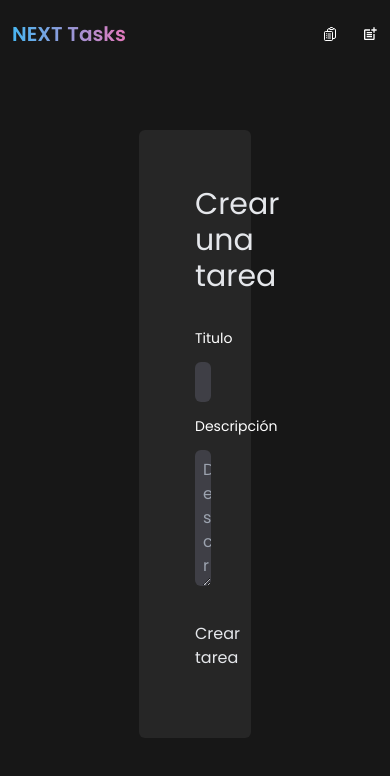
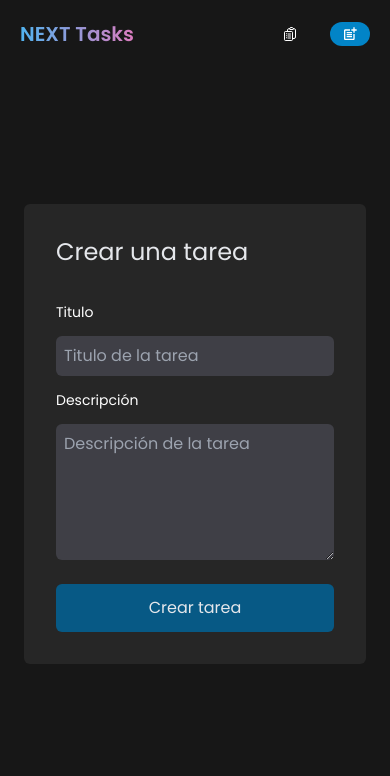
Before and after one commit to alex-arraga/portfolio-next, a Next.js app: page /new in a window 390 px wide. Shown: the top 776 px of the page. Built offline with nearby package versions, Linux system fonts and the light colour scheme.

Commit message:
Upgraded UI interface

```diff
--- a/src/app/new/page.tsx
+++ b/src/app/new/page.tsx
@@ -3,6 +3,8 @@
 import { useEffect } from 'react';
 import { useForm } from 'react-hook-form';
 import { useRouter } from 'next/navigation';
+import { ErrorMessage } from '@/components/ErrorMessage';
+import { Label } from '@/components/Label';
 
 function NewTaskPage({ params }: { params: { id: String } }) {
 
@@ -67,19 +69,20 @@ function NewTaskPage({ params }: { params: { id: String } }) {
 
     return (
         <section className="flex justify-center items-center h-[calc(100vh-7rem)]">
-            <div className=" bg-neutral-800 p-14 rounded-md w-[calc(100vw-20rem)]">
+            <div className=" bg-neutral-800 p-8 md:p-14 rounded-md w-[calc(100vw-3rem)] md:w-[calc(100vw-20rem)]">
                 <form onSubmit={onSubmit}>
-                    <h2 className="text-3xl mb-8">
+                    <h2 className="text-2xl md:text-3xl mb-8">
                         {params.id ? 'Editar tarea' : 'Crear una tarea'}
                     </h2>
 
-                    <label className='text-sm text-white'>Titulo</label>
+                    {errors.title && <ErrorMessage>Titulo requerido</ErrorMessage>}
+                    <Label>Titulo</Label>
                     <input type="text" placeholder="Titulo de la tarea" id='title'
                         className="p-2 block my-3 w-full rounded-md bg-zinc-700 "
-                        {...register('title', { required: true })}
-                    />
+                        {...register('title', { required: true })} />
 
-                    <label className='text-sm text-white'>Descripción</label>
+
+                    <Label>Descripción</Label>
                     <textarea rows={5} placeholder="Descripción de la tarea" id='description'
                         className="bg-zinc-700 p-2 block w-full my-3 rounded-md"
                         {...register('description')}>
--- a/src/app/tasks/page.tsx
+++ b/src/app/tasks/page.tsx
@@ -18,7 +18,7 @@ async function TaskPage() {
                         </h2>
                     </div>
 
-                    : <ul className="grid md:grid-cols-2 lg:grid-cols-3 gap-4 ">
+                    : <ul className="grid mx-5 md:mx-2 md:grid-cols-2 lg:grid-cols-3 gap-4 ">
                         {tasks.sort((a, b) => b.id - a.id).map(task =>
                             <TaskCard task={task} key={task.id} />
                         )}
--- /dev/null
+++ b/src/components/ErrorMessage.tsx
@@ -0,0 +1,6 @@
+export function ErrorMessage({ children }: { children: string }) {
+    return (
+        <p className='text-red-400 text-xs pb-2'>{children}</p>)
+}
+
+export default ErrorMessage
--- /dev/null
+++ b/src/components/Label.tsx
@@ -0,0 +1,9 @@
+import React from 'react'
+
+export function Label({ children }: { children: String }) {
+    return (
+        <label className='text-sm text-white'>{children}</label>
+    )
+}
+
+export default Label
--- a/src/components/Navbar/Navbar.tsx
+++ b/src/components/Navbar/Navbar.tsx
@@ -1,22 +1,31 @@
+"use client"
+
 import { privateRoutes } from "./index"
 import Link from "next/link"
+import { useState } from "react"
 
 export function Navbar() {
+    const [path, setPath] = useState(window.location.pathname)
+
+    const modifyCurrentPath = (path: string) => {
+        setPath(path)
+    }
+
     return (
         <nav className="flex justify-between items-center py-5">
             <Link href={'/tasks'} className="cursor-pointer">
-                <h2 className="px-3 text-xl md:text-2xl font-semibold bg-clip-text text-transparent bg-gradient-to-r from-sky-400 to-pink-400">NEXT Tasks</h2>
+                <h2 className="px-5 text-xl md:text-2xl font-semibold bg-clip-text text-transparent bg-gradient-to-r from-sky-400 to-pink-400">NEXT Tasks</h2>
             </Link>
             <ul>
                 <li className="flex">
                     {privateRoutes.map(item =>
-                        <Link href={item.path}>
-                            <div className="flex items-center gap-1 px-3">
+                        <Link onClick={() => modifyCurrentPath(item.path)}
+                            className={`mr-5 md:mr-0 px-3 py-1 ${path === item.path ? 'bg-sky-600 duration-200 rounded-full' : ''}`} href={item.path} key={item.path}>
+                            <div className="flex items-center gap-1">
                                 {item.icon}
                                 <p className="hidden sm:block">{item.name}</p>
                             </div>
                         </Link>
-
                     )}
                 </li>
             </ul>
@@ -25,3 +34,5 @@ export function Navbar() {
 }
 
 export default Navbar
+
+// 'mr-5 md:mr-0 enabled:bg-sky-600 focus:bg-sky-600 px-3 py-1 active:bg-sky-600 duration-200 rounded-full'
--- a/src/components/TaskCard.tsx
+++ b/src/components/TaskCard.tsx
@@ -27,13 +27,13 @@ export function TaskCard({ task }: Props) {
     return (
         <div key={task.id} onClick={() => router.push(`/tasks/edit/${task.id}`)} className="bg-slate-800 p-7 hover:border-b-2 border-pink-400 rounded-md hover:bg-sky-900 duration-300 cursor-pointer">
             <div className="flex justify-between items-start">
-                <h3 className="text-2xl font-medium mb-2">{task.title}</h3>
+                <h3 className="text-xl md:text-2xl font-medium mb-2">{task.title}</h3>
                 <div className="flex gap-1.5">
                     <BsCheck2Circle className='text-emerald-100 hover:text-green-500 focus:text-green-500 duration-500 cursor-pointer' />
                     <RxCrossCircled onClick={(e: MouseEvent) => deleteTask(e)} className='text-red-300 hover:text-red-500 focus:text-red-500 duration-500 cursor-pointer' />
                 </div>
             </div>
-            <p className="font-light">{task.description}</p>
+            <p className="font-light text-sm md:text-base">{task.description}</p>
         </div>
     )
 }
```
